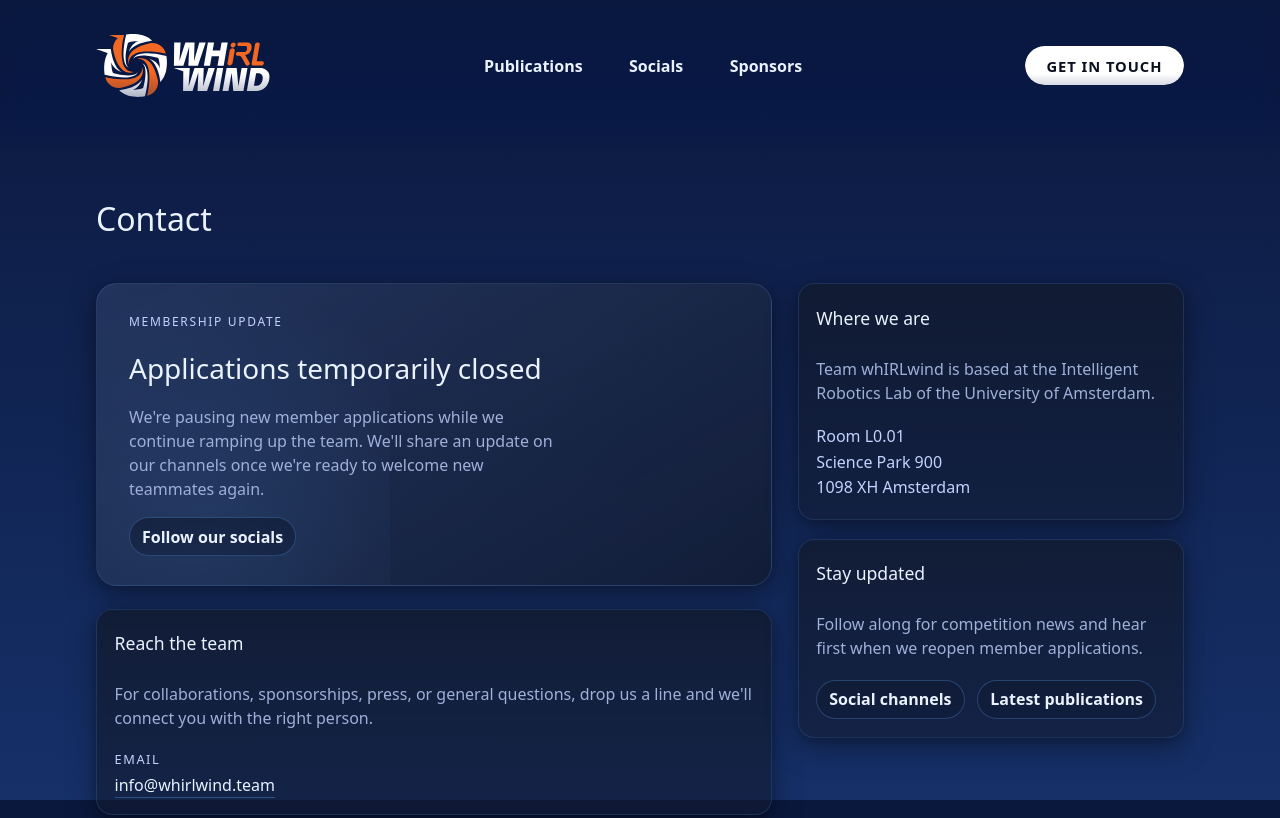
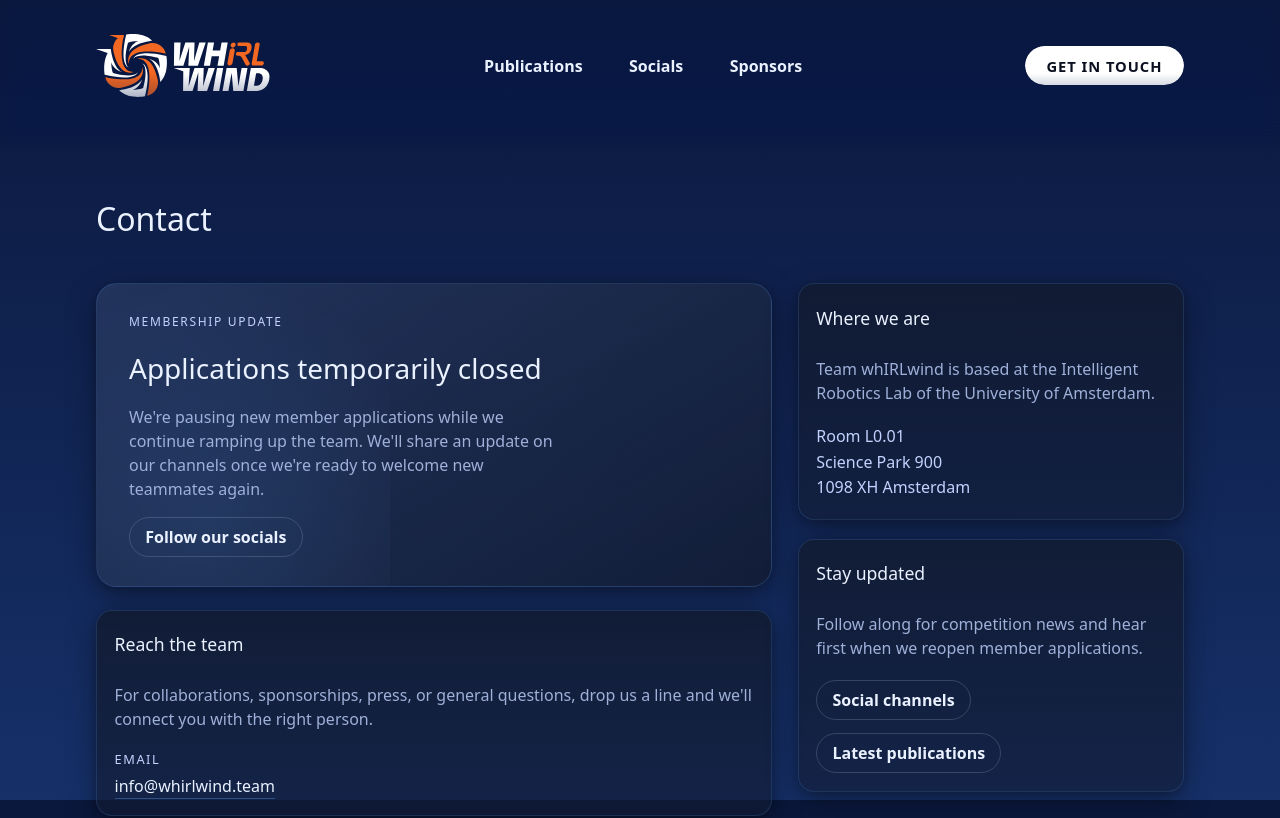
Before and after one commit to IntelligentRoboticsLab/whirlwind-website, a Next.js app: page /contact in a window 1280 px wide. Shown: the top 818 px of the page. Built offline with nearby package versions, Linux system fonts and the light colour scheme.

Commit message:
Update favicon + organization

```diff
--- a/src/app/contact/page.tsx
+++ b/src/app/contact/page.tsx
@@ -1,5 +1,5 @@
+import LinkButton from "@/components/LinkButton";
 import type { Metadata } from "next";
-import Link from "next/link";
 
 export const metadata: Metadata = {
   title: "Contact | Team whIRLwind",
@@ -27,9 +27,11 @@ export default function ContactPage() {
                 ready to welcome new teammates again.
               </p>
               <div className="contact-highlight__actions">
-                <Link className="btn sec" href="/socials">
-                  Follow our socials
-                </Link>
+                <LinkButton
+                  href="/socials"
+                  label="Follow our socials"
+                  bordered
+                />
               </div>
             </div>
 
@@ -105,12 +107,12 @@ export default function ContactPage() {
                 member applications.
               </p>
               <div className="contact-actions">
-                <Link className="btn sec" href="/socials">
-                  Social channels
-                </Link>
-                <Link className="btn sec" href="/publications">
-                  Latest publications
-                </Link>
+                <LinkButton href="/socials" label="Social channels" bordered />
+                <LinkButton
+                  href="/publications"
+                  label="Latest publications"
+                  bordered
+                />
               </div>
             </div>
           </aside>
--- a/src/app/globals.scss
+++ b/src/app/globals.scss
@@ -319,6 +319,14 @@ body {
 .nav-link:hover .nav-link__spark,
 .nav-link:focus-visible .nav-link__spark {
   opacity: 1;
+}
+
+.nav-link--bordered {
+  border: 1px solid rgba(148, 163, 184, 0.28);
+}
+.nav-link--bordered:hover,
+.nav-link--bordered:focus-visible {
+  border-color: rgba(148, 163, 184, 0.42);
 }
 
 @property --nav-link-angle {
@@ -820,7 +828,9 @@ body {
 }
 .social-collage__image {
   object-fit: cover;
-  transition: transform 0.45s ease, filter 0.45s ease;
+  transition:
+    transform 0.45s ease,
+    filter 0.45s ease;
 }
 .social-collage__item:hover .social-collage__image,
 .social-collage__item:focus-within .social-collage__image {
@@ -1177,7 +1187,12 @@ body {
   }
 
   .site-header:not(.site-header--open) {
-    mask-image: linear-gradient(to bottom, black 0%, black 62%, transparent 100%);
+    mask-image: linear-gradient(
+      to bottom,
+      black 0%,
+      black 62%,
+      transparent 100%
+    );
     -webkit-mask-image: linear-gradient(
       to bottom,
       black 0%,
--- /dev/null
+++ b/src/components/LinkButton.tsx
@@ -0,0 +1,42 @@
+import Link from "next/link";
+
+type LinkButtonProps = {
+  href: string;
+  label: string;
+  onNavigate?: () => void;
+  className?: string;
+  ariaLabel?: string;
+  bordered?: boolean;
+};
+
+export default function LinkButton({
+  href,
+  label,
+  onNavigate,
+  className,
+  ariaLabel,
+  bordered = false,
+}: LinkButtonProps) {
+  const classes = ["nav-link"];
+
+  if (bordered) {
+    classes.push("nav-link--bordered");
+  }
+
+  if (className) {
+    classes.push(className);
+  }
+
+  return (
+    <Link
+      href={href}
+      className={classes.join(" ")}
+      onClick={onNavigate}
+      aria-label={ariaLabel}
+    >
+      <span aria-hidden="true" className="nav-link__spark" />
+      <span aria-hidden="true" className="nav-link__backdrop" />
+      <span className="nav-link__label">{label}</span>
+    </Link>
+  );
+}
--- /dev/null
+++ b/src/components/NavLinks.tsx
@@ -0,0 +1,27 @@
+import LinkButton from "./LinkButton";
+
+type NavLinksProps = {
+  onNavigate?: () => void;
+};
+
+const navLinks = [
+  { href: "/publications", label: "Publications" },
+  { href: "/socials", label: "Socials" },
+  { href: "/sponsors", label: "Sponsors" },
+];
+
+export default function NavLinks({ onNavigate }: NavLinksProps) {
+  return (
+    <ul className="nav-list">
+      {navLinks.map((link) => (
+        <li key={link.href}>
+          <LinkButton
+            href={link.href}
+            label={link.label}
+            onNavigate={onNavigate}
+          />
+        </li>
+      ))}
+    </ul>
+  );
+}
--- /dev/null
+++ b/src/components/NavToggle.tsx
@@ -0,0 +1,23 @@
+type NavToggleProps = {
+  open: boolean;
+  onToggle: () => void;
+};
+
+export default function NavToggle({ open, onToggle }: NavToggleProps) {
+  return (
+    <button
+      type="button"
+      className="nav-toggle"
+      aria-expanded={open}
+      aria-controls="primary-navigation"
+      aria-label={open ? "Close navigation" : "Open navigation"}
+      onClick={onToggle}
+    >
+      <span className="nav-toggle__icon" aria-hidden="true">
+        <span />
+        <span />
+        <span />
+      </span>
+    </button>
+  );
+}
--- a/src/components/SiteHeader.tsx
+++ b/src/components/SiteHeader.tsx
@@ -1,14 +1,12 @@
 "use client";
 
 import { useEffect, useState } from "react";
+import Image from "next/image";
 import Link from "next/link";
-import Image from "next/image";
 
-const navLinks = [
-  { href: "/publications", label: "Publications" },
-  { href: "/socials", label: "Socials" },
-  { href: "/sponsors", label: "Sponsors" },
-];
+import NavToggle from "./NavToggle";
+import LinkButton from "./LinkButton";
+import NavLinks from "./NavLinks";
 
 export default function SiteHeader() {
   const [open, setOpen] = useState(false);
@@ -57,59 +55,30 @@ export default function SiteHeader() {
           />
         </Link>
 
-        <button
-          type="button"
-          className="nav-toggle"
-          aria-expanded={open}
-          aria-controls="primary-navigation"
-          aria-label={open ? "Close navigation" : "Open navigation"}
-          onClick={toggleMenu}
-        >
-          <span className="nav-toggle__icon" aria-hidden="true">
-            <span />
-            <span />
-            <span />
-          </span>
-        </button>
+        <NavToggle open={open} onToggle={toggleMenu} />
 
         <nav
           id="primary-navigation"
           aria-label="Primary"
           className="nav-list-container"
         >
-          <ul className="nav-list">
-            {navLinks.map((link) => (
-              <li key={link.href}>
-                <Link href={link.href} className="nav-link" onClick={closeMenu}>
-                  <span aria-hidden="true" className="nav-link__spark" />
-                  <span aria-hidden="true" className="nav-link__backdrop" />
-                  <span className="nav-link__label">{link.label}</span>
-                </Link>
-              </li>
-            ))}
-          </ul>
+          <NavLinks onNavigate={closeMenu} />
 
-          <Link
+          <LinkButton
             href="/contact"
-            className="nav-link nav-link--cta nav-link--cta-mobile"
-            aria-label="Get in touch"
-            onClick={closeMenu}
-          >
-            <span aria-hidden="true" className="nav-link__spark" />
-            <span aria-hidden="true" className="nav-link__backdrop" />
-            <span className="nav-link__label">Get in touch</span>
-          </Link>
+            label="Get in touch"
+            className="nav-link--cta nav-link--cta-mobile"
+            ariaLabel="Get in touch"
+            onNavigate={closeMenu}
+          />
         </nav>
 
-        <Link
+        <LinkButton
           href="/contact"
-          className="nav-link nav-link--cta nav-link--cta-desktop"
-          aria-label="Get in touch"
-        >
-          <span aria-hidden="true" className="nav-link__spark" />
-          <span aria-hidden="true" className="nav-link__backdrop" />
-          <span className="nav-link__label">Get in touch</span>
-        </Link>
+          label="Get in touch"
+          className="nav-link--cta nav-link--cta-desktop"
+          ariaLabel="Get in touch"
+        />
       </div>
     </header>
   );
--- /dev/null
+++ b/src/types/svg.d.ts
@@ -0,0 +1,4 @@
+declare module "*.svg" {
+  const content: string;
+  export default content;
+}
```
Also changed, not shown: src/app/layout.tsx (+15 -3 lines), public/logo-temp.svg (deleted), src/assets/logo_single_dark.svg (added).
